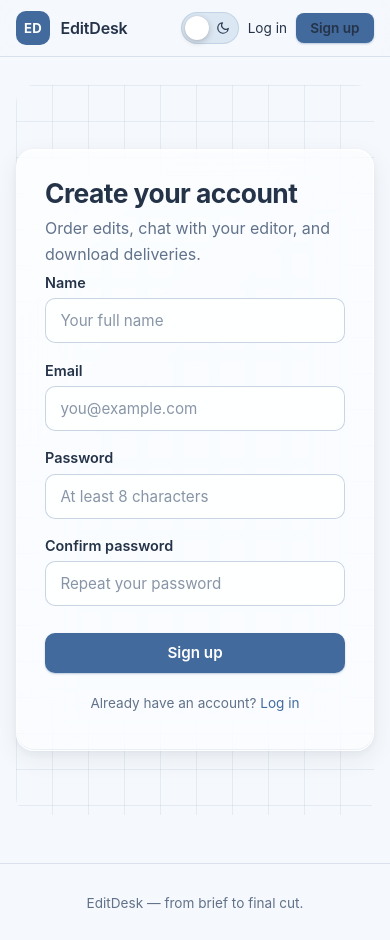
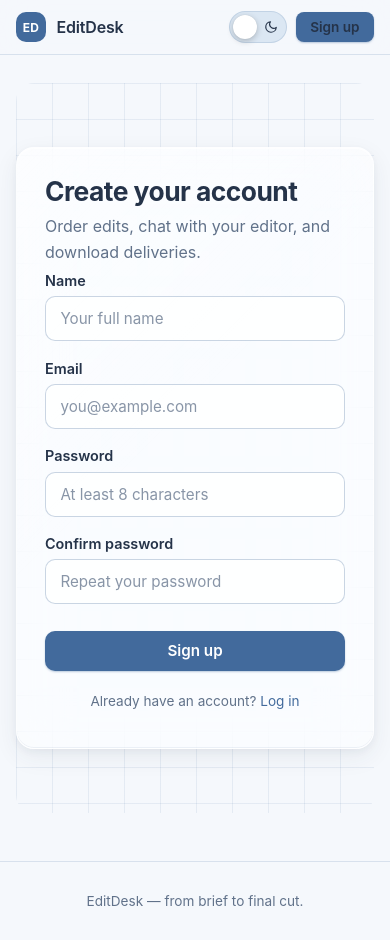
Before and after one commit to AteebAH96/editdesk, a React (Vite) app in the folder client/: page /register in a window 390 px wide. Built offline with nearby package versions, Linux system fonts and the light colour scheme; no server answers.

Commit message:
Full mobile responsiveness: html overflow lock, grid minmax fix, tiny-screen navbar

```diff
--- a/client/src/styles.css
+++ b/client/src/styles.css
@@ -71,6 +71,10 @@
 
 * {
   box-sizing: border-box;
+}
+
+html {
+  overflow-x: clip;
 }
 
 body {
@@ -273,7 +277,7 @@ p { margin: 0.45rem 0; line-height: 1.6; }
 
 .order-grid {
   display: grid;
-  grid-template-columns: repeat(auto-fill, minmax(290px, 1fr));
+  grid-template-columns: repeat(auto-fill, minmax(min(290px, 100%), 1fr));
   gap: 1.25rem;
 }
 
@@ -653,11 +657,19 @@ textarea { resize: vertical; line-height: 1.55; }
   .nav-links { gap: 0.55rem; flex-wrap: nowrap; }
   .nav-links a { font-size: 0.85rem; }
   .nav-user { display: none; }
+  .inline-form { flex-wrap: wrap; }
   h1 { font-size: 1.65rem; }
   .card { padding: 1.35rem; }
   .auth-card { padding: 1.75rem; }
   .message { max-width: 88%; }
   .page-head { margin-bottom: 1.5rem; }
+}
+
+/* Very small phones: hide text nav links (logo already goes home), keep action buttons */
+@media (max-width: 400px) {
+  .nav-links > a:not(.btn) { display: none; }
+  .brand-mark { width: 30px; height: 30px; font-size: 0.75rem; }
+  .detail-list > div { grid-template-columns: 90px 1fr; }
 }
 
 /* ---------- Notification bell ---------- */
```
